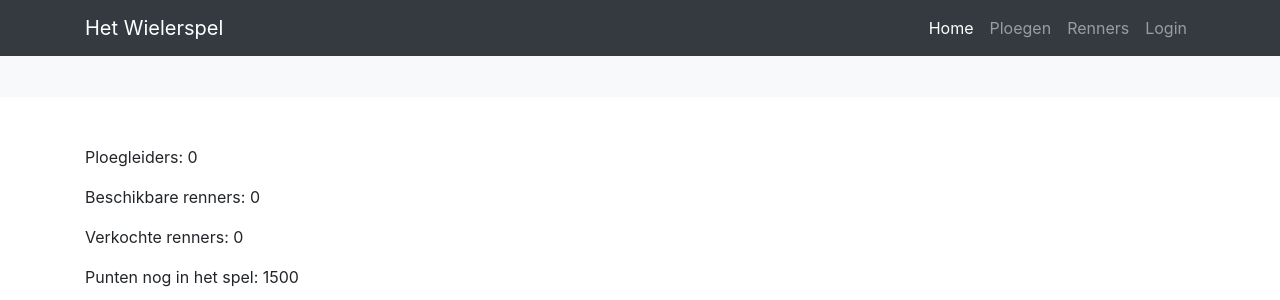
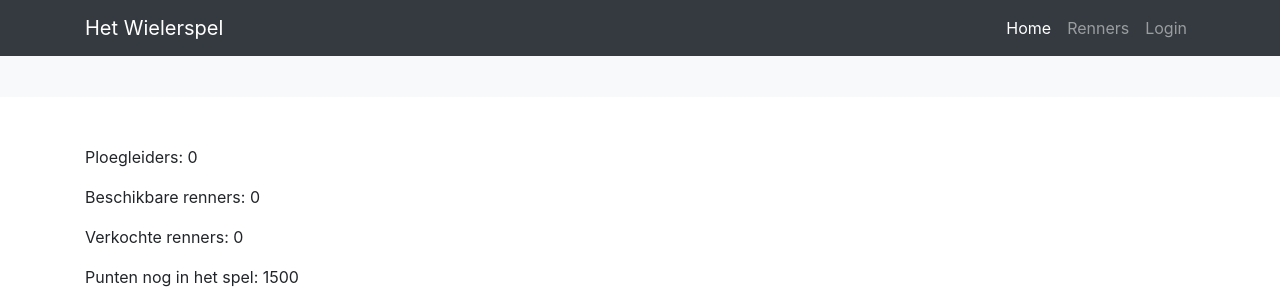
Before and after one commit to wijnandb/wielerspel-veiling, a Django app: page /results/ in a window 1280 px wide. Shown: the top 300 px of the page. Run offline with Django 3.2, Linux system fonts and the light colour scheme; data that the repository does not hold is empty; some libraries are stand-ins or nearby versions.

Commit message:
remove unnecessary links

```diff
--- a/results/templates/base.html
+++ b/results/templates/base.html
@@ -39,9 +39,9 @@
               <span class="sr-only">(current)</span>
             </a>
           </li>
-          <li class="nav-item">
+          <!--li class="nav-item">
             <a class="nav-link" href="{% url 'results:ploegleiders' %}">Ploegen</a>
-          </li>
+          </li-->
           <!--li class="nav-item">
             <a class="nav-link" href="{% url 'results:uitslagen' %}">Uitslagen</a>
           </li-->
@@ -49,9 +49,9 @@
             <a class="nav-link" href="{% url 'results:riders' %}">Renners</a>
           </li>
             {% if request.user.is_authenticated %}
-                <li class="nav-item">
+                <!--li class="nav-item">
                     <a class="nav-link" href="{% url 'auction:geheimelijst' %}">Geheime lijst</a>
-                </li>
+                </li-->
                 <li class="nav-item">
                   <a class="nav-link" href="{% url 'veiling:veiling' %}">Veiling</a>
                 </li>
--- a/results/templates/results/rider_list.html
+++ b/results/templates/results/rider_list.html
@@ -24,7 +24,7 @@
                         {% for rider in rider_list %}
                             <tr>
                                 <td>{{ rider.rank }}</td>
-                                <td><a href="{% url 'auction:auction' %}">{{ rider }}</a></td>
+                                <td>{{ rider }}</td>
                                 <td>{{rider.nationality }}</td>
                                 <td>{{ rider.team }}</td>
                                 <td><a href="https://cqranking.com/men/asp/gen/rider.asp?riderid={{ rider.cqriderid }}" target="_blank">{{ rider.cqriderid }}</a></td>
```
